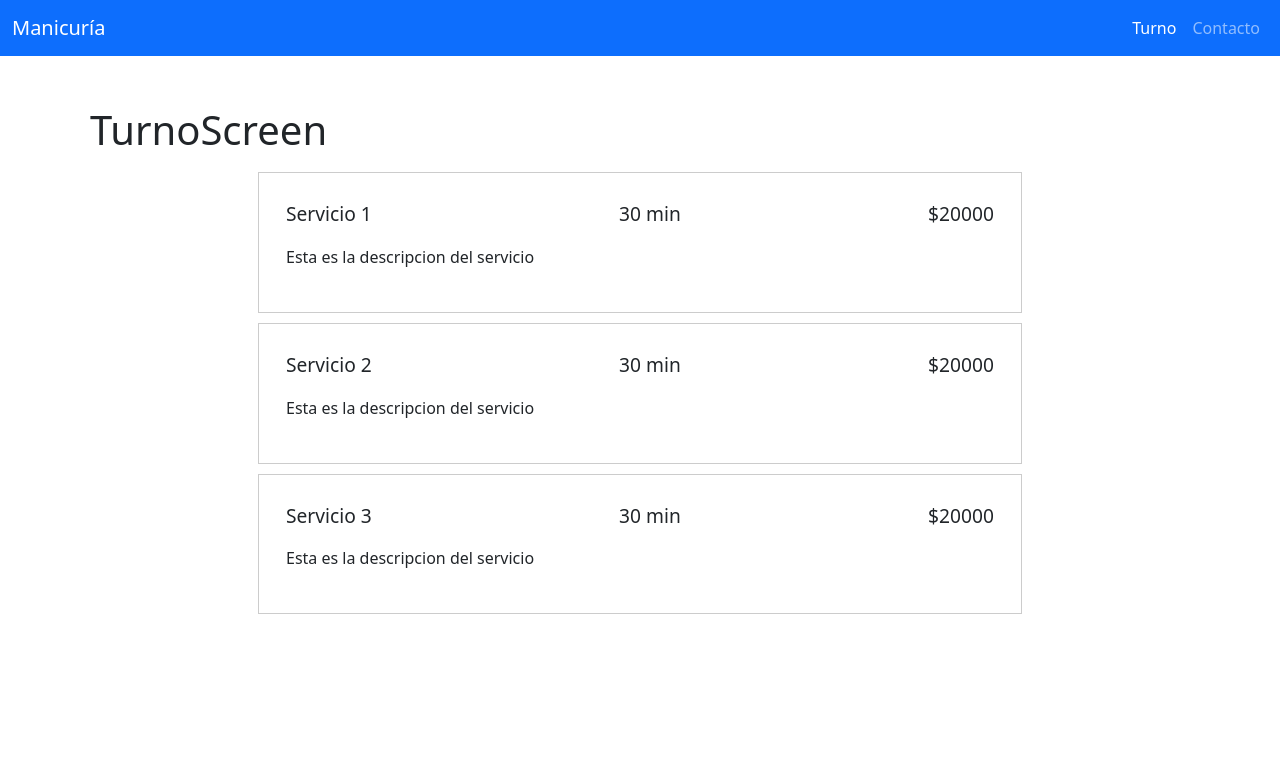
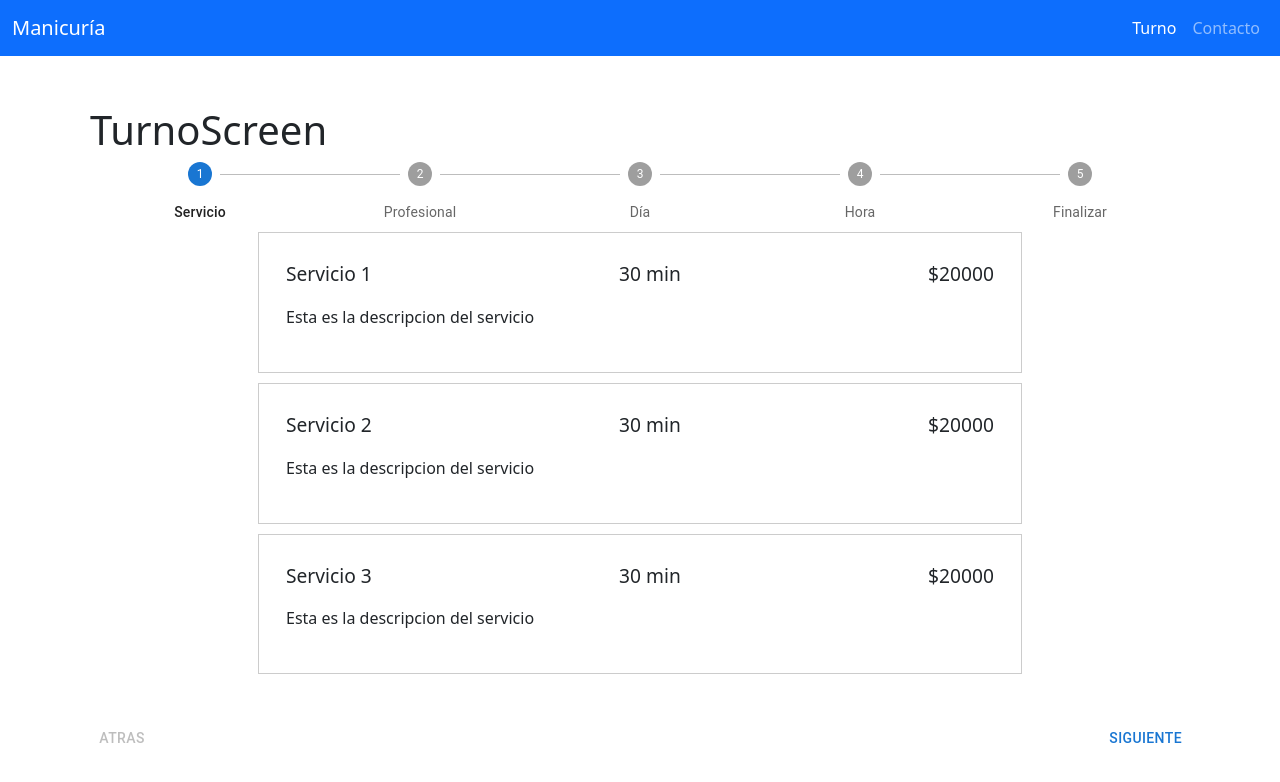
Before and after one commit to Astruc86/manicuria-fe, a React (Vite) app: page /turno in a window 1280 px wide. Shown: the top 782 px of the page. Built offline with nearby package versions, Linux system fonts and the light colour scheme.

Commit message:
Creaccion del Stepper con movimiento entre los componentes

```diff
--- a/src/pages/TurnoScreen.jsx
+++ b/src/pages/TurnoScreen.jsx
@@ -1,12 +1,65 @@
+import React from "react";
+import Box from "@mui/material/Box";
+import Stepper from "@mui/material/Stepper";
+import Step from "@mui/material/Step";
+import StepLabel from "@mui/material/StepLabel";
+import ServicioList from "../components/servicioItem/ServicioItem";
 import ProfesionalList from "../components/profesionalList/ProfesionalList";
-import React from 'react';
-import ServicioList from '../components/servicioItem/ServicioItem';
+import Button from "@mui/material/Button";
 
 export const TurnoScreen = () => {
+  const steps = ["Servicio", "Profesional", "Día", "Hora","Finalizar"]; // Define los pasos del stepper
+  const [activeStep, setActiveStep] = React.useState(0);
+
+  const handleNext = () => {
+    setActiveStep((prevActiveStep) => prevActiveStep + 1);
+  };
+
+  const handleBack = () => {
+    setActiveStep((prevActiveStep) => prevActiveStep - 1);
+  };
+
+  const getStepContent = (step) => {
+    switch (step) {
+      case 0:
+        return <ServicioList />;
+      case 1:
+        return <ProfesionalList />;
+      case 2:
+        return <p>Confirmar y enviar el turno</p>;
+      default:
+        return <p>Error: Paso desconocido</p>;
+    }
+  };
+
   return (
     <>
-      <h1 >TurnoScreen</h1>
-      <ServicioList />
+      <h1>TurnoScreen</h1>
+      <Stepper activeStep={activeStep} alternativeLabel>
+        {steps.map((label, index) => (
+          <Step key={label}>
+            <StepLabel>{label}</StepLabel>
+          </Step>
+        ))}
+      </Stepper>
+      <div>
+        {getStepContent(activeStep)}
+        <Box sx={{ display: "flex", justifyContent: "space-between", mt: 2 }}>
+          <Button
+            color="inherit"
+            disabled={activeStep === 0}
+            onClick={handleBack}
+          >
+            Atras
+          </Button>
+          <Button
+            disabled={activeStep === steps.length - 1}
+            onClick={handleNext}
+          >
+            Siguiente
+          </Button>
+        </Box>
+      </div>
     </>
   );
 };
```
